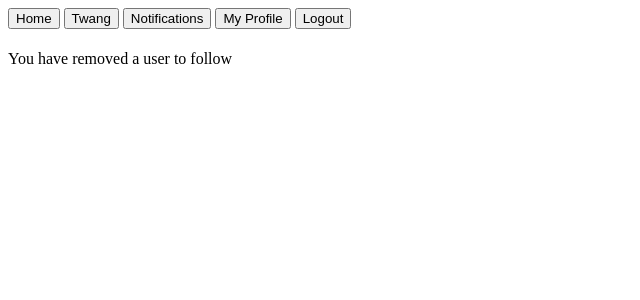
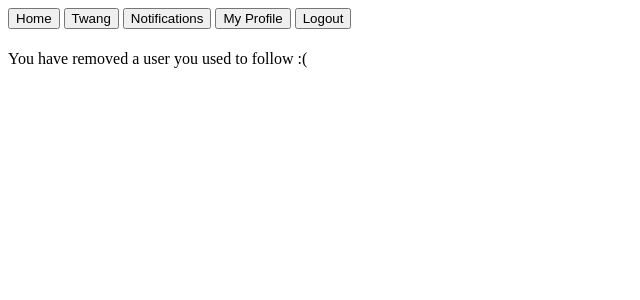
Before and after one commit to mhoelzer/twango, a Django app: template twango/templates/followstatus.html in a window 1280 px wide. Shown: the top 300 px of the page, without its empty margins (0-640 px from the left). Run offline with Django 3.2, Linux system fonts and the light colour scheme; the template is opened without the code that fills it, so the values that code supplies are empty; a user stored in the database is signed in.

```diff
--- a/twango/templates/followstatus.html
+++ b/twango/templates/followstatus.html
@@ -2,8 +2,8 @@
 
 <h1>{{ header }}</h1>
 {% if is_following %}
-<p>You have added a user to follow</p>
+<p>You have added a user to follow!</p>
 {% else %}
-<p>You have removed a user to follow</p>
+<p>You have removed a user you used to follow :(</p>
 {% endif %}
 {% endblock %}
```
Also changed, not shown: twango/twitteruser/views.py (+5 -5 lines).
